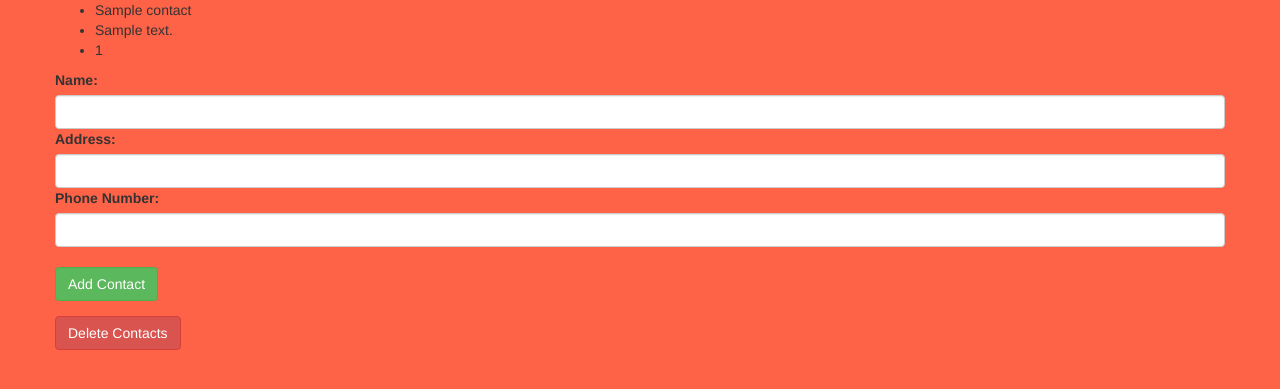
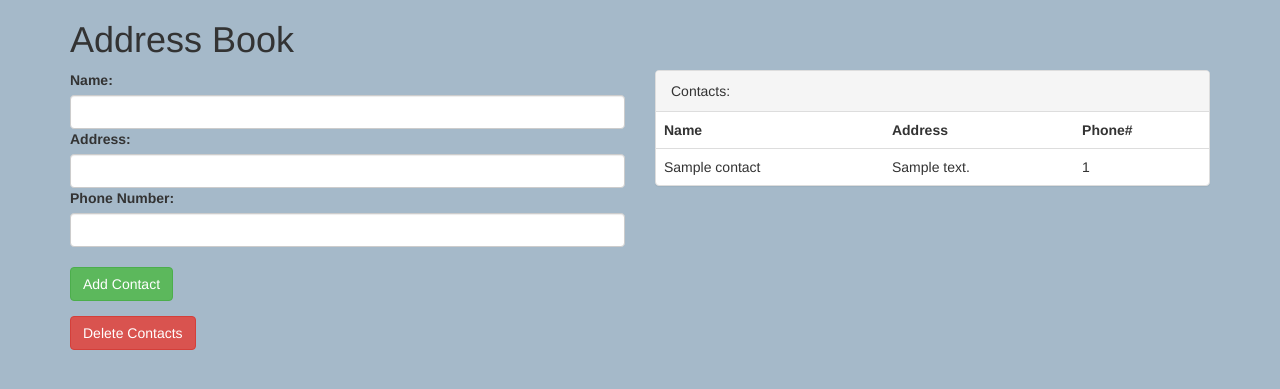
Before and after one commit to danlauby/php-address-book, a PHP site: template views/home.html.twig in a window 1280 px wide. Shown: the top 389 px of the page. Run offline with PHP 8.4, Linux system fonts and the light colour scheme; the template is opened without the code that fills it: most values are stand-ins (such as "Sample title", 1, 10 or a date in 2020); some libraries are stand-ins or nearby versions.

Commit message:
Set blue background and seperate elements into containers

```diff
--- a/views/home.html.twig
+++ b/views/home.html.twig
@@ -9,18 +9,9 @@
     </head>
     <body>
         <div class="container">
+            <h1>Address Book</h1>
             <div class="row">
-                {% if contacts is not empty %}
-                    <ul>
-                        {% for contact in contacts %}
-                            <li>{{ contact.getName}}</li>
-                            <li>{{ contact.getAddress}}</li>
-                            <li>{{ contact.getPhoneNumber}}</li>
-                        {% endfor %}
-                    </ul>
-                {% endif %}
-            </div>
-            <div class="row">
+                <div class="col-md-6">
                     <form class="form-group" action="/contacts" method="post">
                         <label for="name">Name:</label>
                         <input type="text" name="name" class="form-control">
@@ -31,8 +22,33 @@
                         <button type="submit" class="btn btn-success">Add Contact</button>
                     </form>
                     <form action="/delete" method="post">
-                    <button type="submit" class="btn btn-danger">Delete Contacts</button>
+                        <button type="submit" class="btn btn-danger delete-button">Delete Contacts</button>
                     </form>
+
+                </div>
+            <div class="col-md-6">
+                {% if contacts is not empty %}
+                <div class="panel panel-default">
+                    <div class="panel-heading">Contacts:</div>
+                    <table class="table">
+                        {% for contact in contacts %}
+                        <tr>
+                            <th>Name</th>
+                            <th>Address</th>
+                            <th>Phone#</th>
+                        </tr>
+                        <tr>
+                            <td>{{ contact.getName }}</td>
+                            <td>{{ contact.getAddress }}</td>
+                            <td>{{ contact.getPhoneNumber }}</td>
+                        </tr>
+                        {% endfor %}
+                    </table>
+                </div>
+                {% endif %}
+
+            </div>
+
             </div>
 
         </div>
--- a/web/assests/css/styles.css
+++ b/web/assests/css/styles.css
@@ -1,3 +1,3 @@
 body {
-    background-color: tomato;
+    background-color: rgba(85, 124, 153, 0.53);
 }
```
Also changed, not shown: views/contacts.html.twig (+14 -3 lines). Lines whose indentation alone changed are shown as unchanged.
